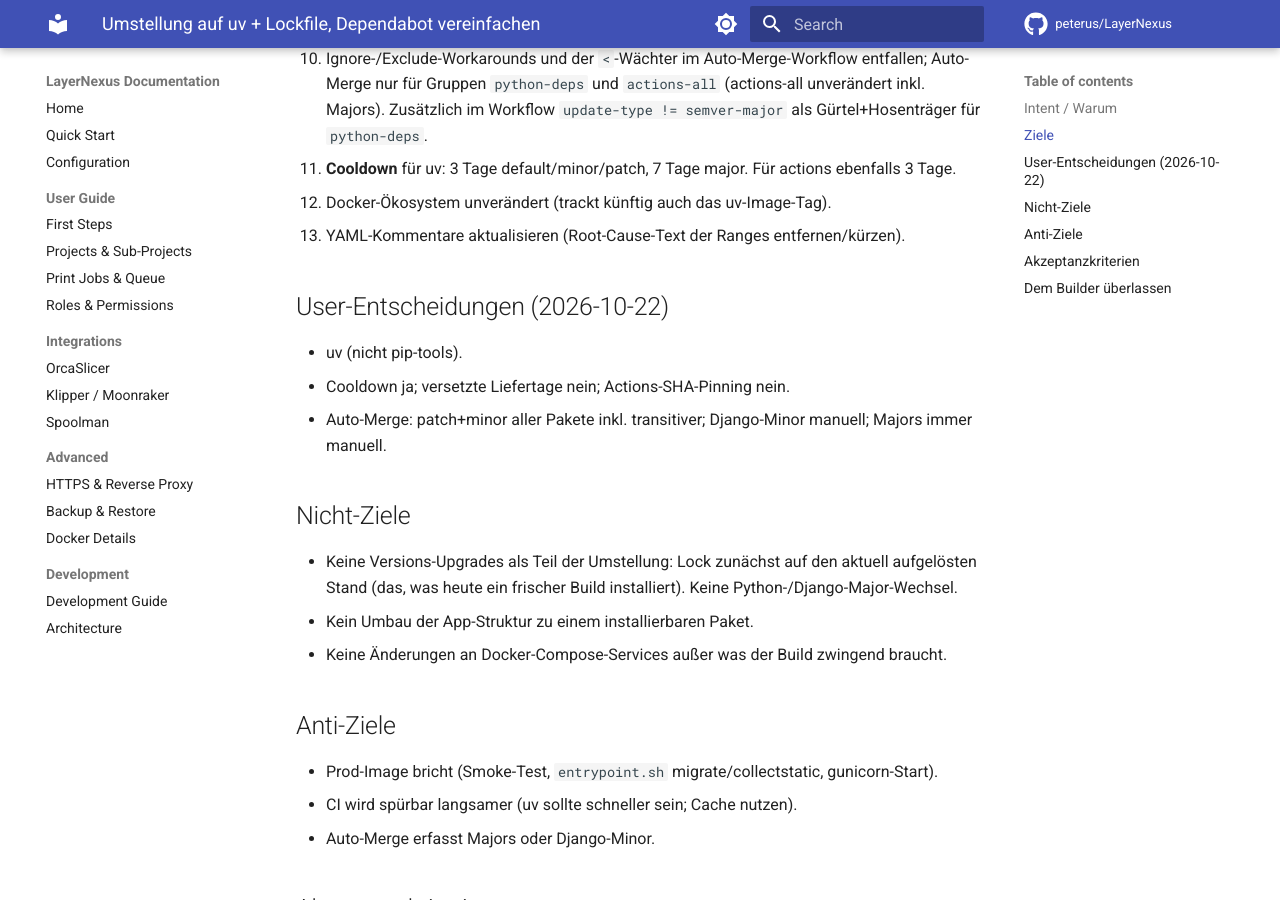
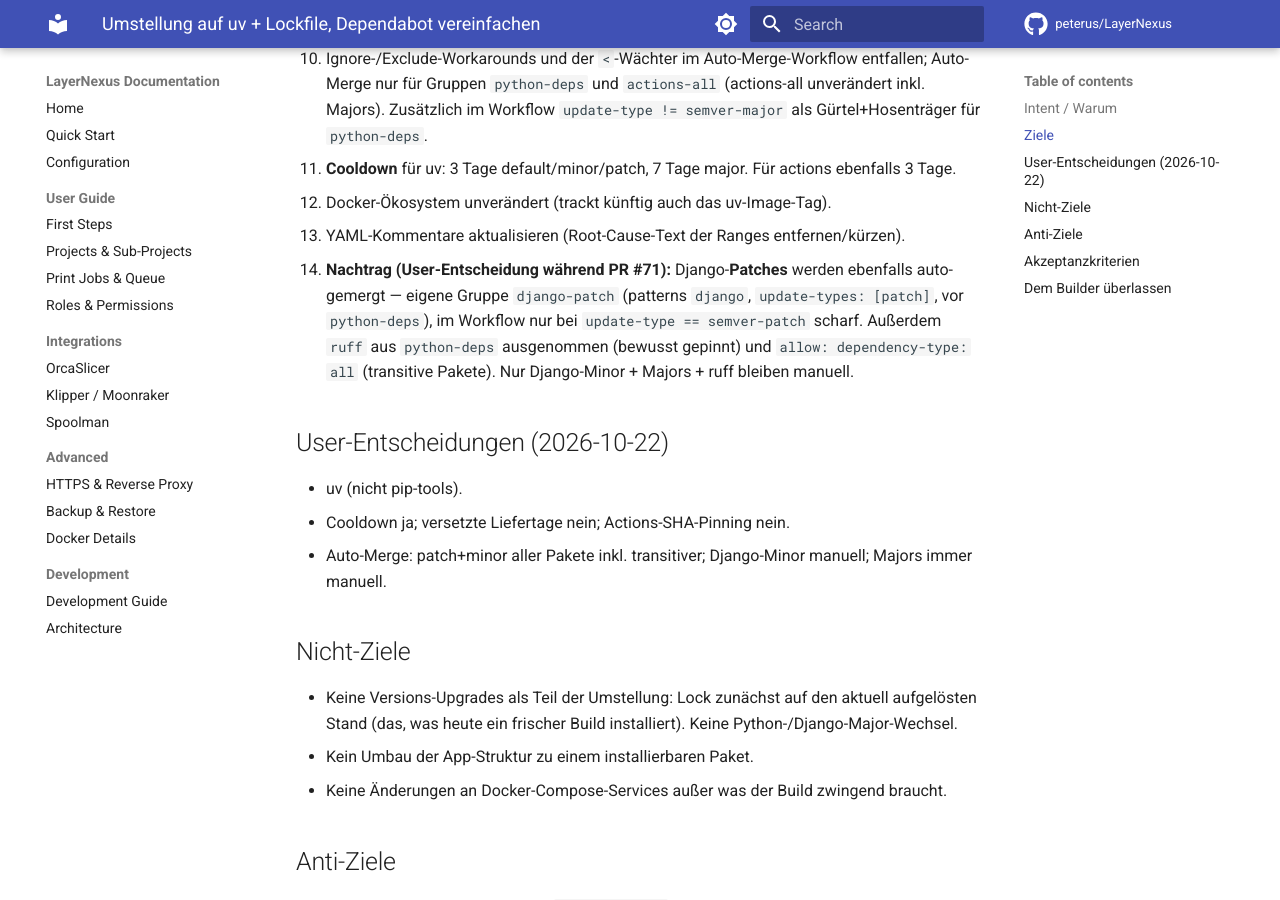
Before and after one commit to peterus/LayerNexus, an MkDocs documentation site: the page built from docs/superpowers/specs/2026-10-22-uv-lockfile-design.md, in a window 1280 px wide and 900 px high, scrolled down 1290 px. Built offline with MkDocs 1.6.1 and Material for MkDocs 9.7.7, drawn with Linux system fonts in a browser that asks for light colours; comment, search, counter and statistics services are not loaded.

Commit message:
docs: reflect the django-patch group in header, spec and plan
Co-Authored-By: Claude Opus 5.5 <noreply@anthropic.com>

```diff
--- a/docs/superpowers/specs/2026-10-22-uv-lockfile-design.md
+++ b/docs/superpowers/specs/2026-10-22-uv-lockfile-design.md
@@ -46,6 +46,11 @@ Versionssprünge vor; semver-Klassifikation funktioniert wieder, die Workarounds
    - **Cooldown** für uv: 3 Tage default/minor/patch, 7 Tage major. Für actions ebenfalls 3 Tage.
    - Docker-Ökosystem unverändert (trackt künftig auch das uv-Image-Tag).
    - YAML-Kommentare aktualisieren (Root-Cause-Text der Ranges entfernen/kürzen).
+   - **Nachtrag (User-Entscheidung während PR #71):** Django-**Patches** werden ebenfalls
+     auto-gemergt — eigene Gruppe `django-patch` (patterns `django`, `update-types: [patch]`,
+     vor `python-deps`), im Workflow nur bei `update-type == semver-patch` scharf. Außerdem
+     `ruff` aus `python-deps` ausgenommen (bewusst gepinnt) und `allow: dependency-type: all`
+     (transitive Pakete). Nur Django-Minor + Majors + ruff bleiben manuell.
 
 ## User-Entscheidungen (2026-10-22)
 
```
Also changed, not shown: docs/superpowers/plans/2026-10-22-uv-lockfile.md (+1 -1 lines), 1 other file.
